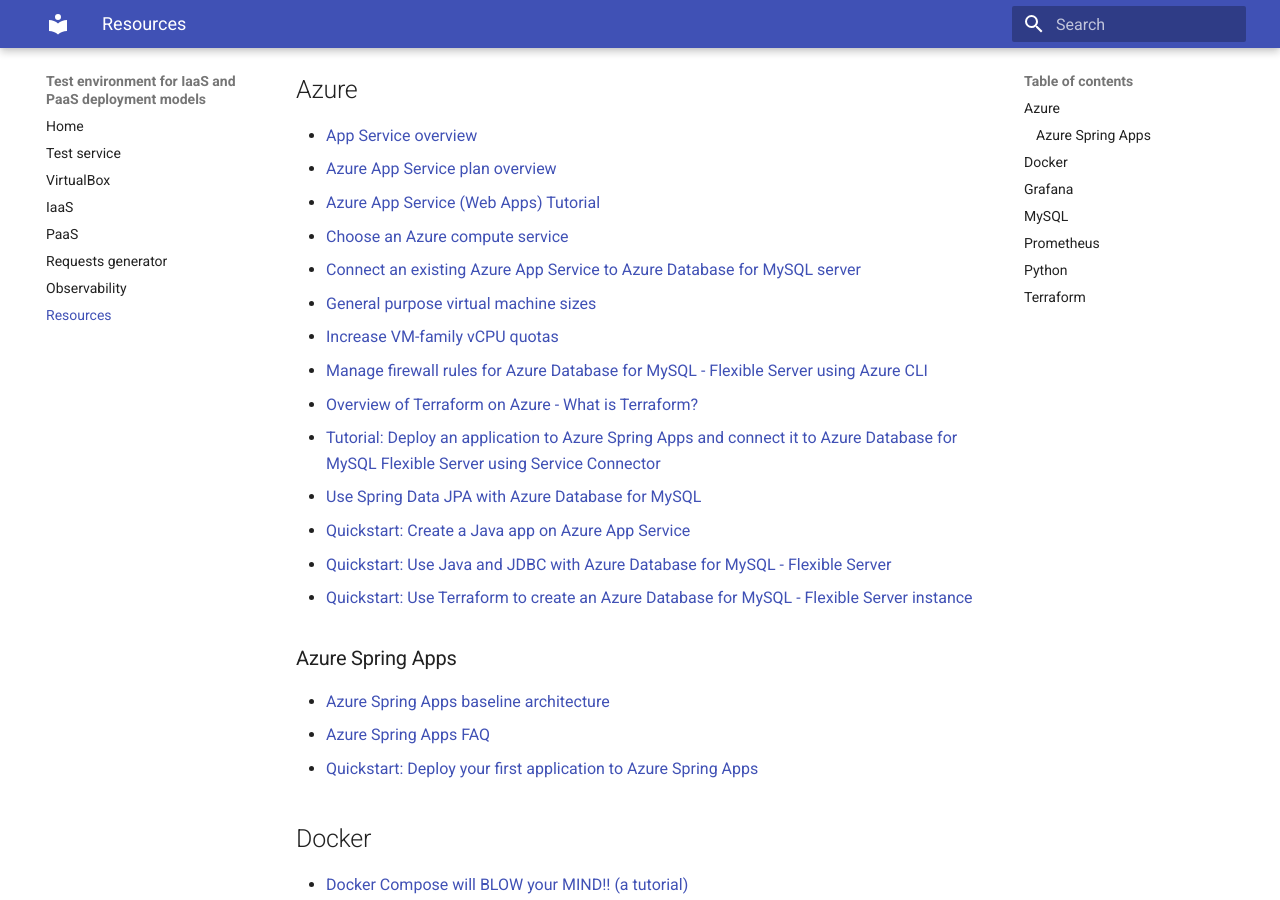
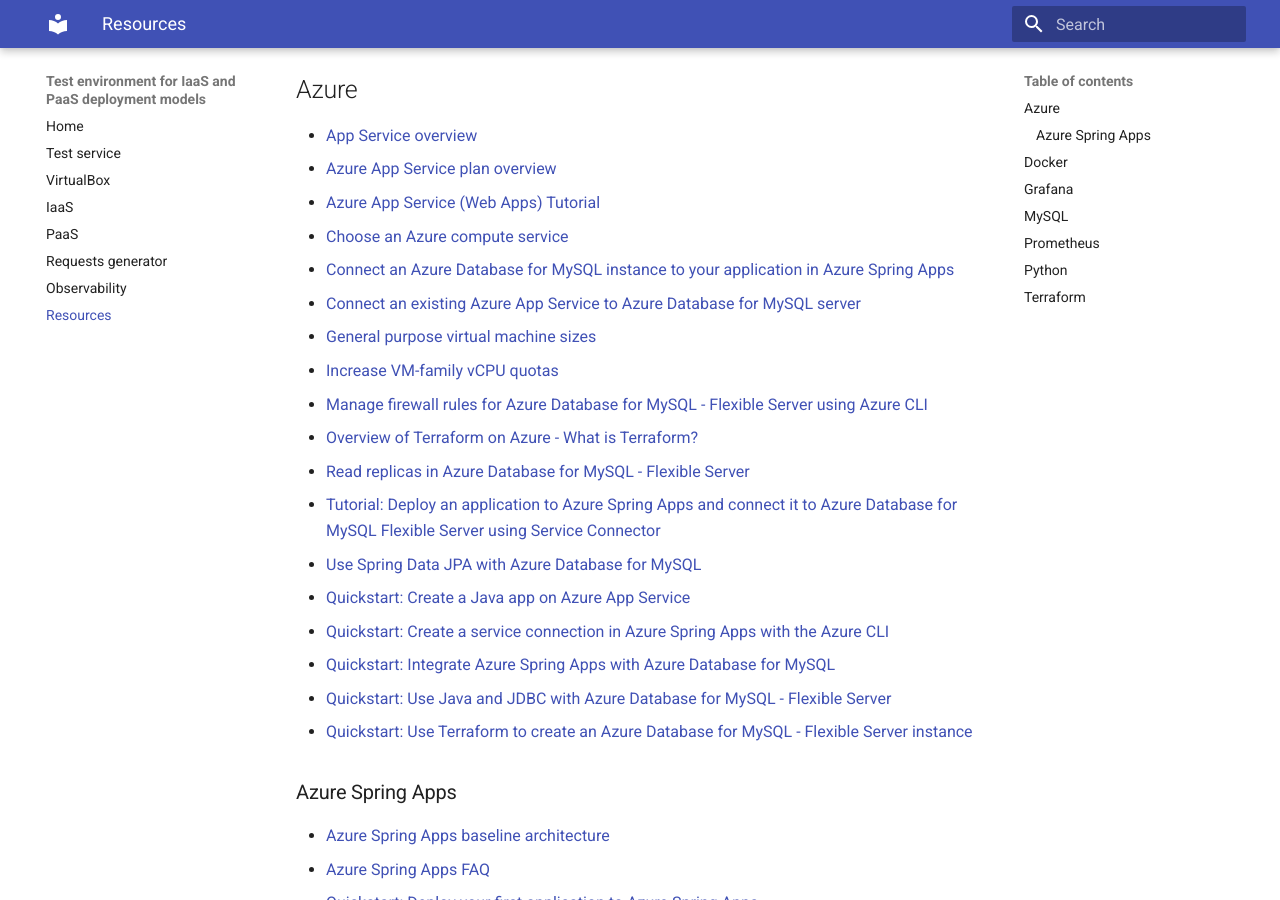
Before and after one commit to WasilewM/23Z-INZ, an MkDocs documentation site: the page built from docs/docs/resources.md, in a window 1280 px wide and 900 px high, scrolled down 199 px. Built offline with MkDocs 1.6.1 and Material for MkDocs 9.7.7, drawn with Linux system fonts in a browser that asks for light colours.

Commit message:
Update resources section in docs

```diff
--- a/docs/docs/resources.md
+++ b/docs/docs/resources.md
@@ -6,14 +6,18 @@ Here is a list of articles used to create this documentation or articles on topi
 - [Azure App Service plan overview](https://learn.microsoft.com/en-us/azure/app-service/overview-hosting-plans)
 - [Azure App Service (Web Apps) Tutorial](https://www.youtube.com/watch?v=4BwyqmRTrx8&ab_channel=AdamMarczak-AzureforEveryone)
 - [Choose an Azure compute service](https://learn.microsoft.com/en-us/azure/architecture/guide/technology-choices/compute-decision-tree)
+- [Connect an Azure Database for MySQL instance to your application in Azure Spring Apps](https://learn.microsoft.com/en-us/azure/spring-apps/how-to-bind-mysql?tabs=Java%2CService-Connector)
 - [Connect an existing Azure App Service to Azure Database for MySQL server](https://learn.microsoft.com/en-us/azure/mysql/single-server/how-to-connect-webapp)
 - [General purpose virtual machine sizes](https://learn.microsoft.com/en-us/azure/virtual-machines/sizes-general)
 - [Increase VM-family vCPU quotas](https://learn.microsoft.com/en-us/azure/quotas/per-vm-quota-requests)
 - [Manage firewall rules for Azure Database for MySQL - Flexible Server using Azure CLI](https://learn.microsoft.com/en-us/azure/mysql/flexible-server/how-to-manage-firewall-cli)
 - [Overview of Terraform on Azure - What is Terraform?](https://learn.microsoft.com/en-us/azure/developer/terraform/overview)
+- [Read replicas in Azure Database for MySQL - Flexible Server](https://learn.microsoft.com/en-us/azure/mysql/flexible-server/concepts-read-replicas)
 - [Tutorial: Deploy an application to Azure Spring Apps and connect it to Azure Database for MySQL Flexible Server using Service Connector](https://learn.microsoft.com/en-us/azure/service-connector/tutorial-java-spring-mysql)
 - [Use Spring Data JPA with Azure Database for MySQL](https://learn.microsoft.com/en-us/azure/developer/java/spring-framework/configure-spring-data-jpa-with-azure-mysql?toc=%2Fazure%2Fmysql%2Ftoc.json&bc=%2Fazure%2Fbread%2Ftoc.json&tabs=password%2Cservice-connector&pivots=mysql-passwordless-flexible-server)
 - [Quickstart: Create a Java app on Azure App Service](https://learn.microsoft.com/en-us/azure/app-service/quickstart-java?pivots=java-maven-tomcat)
+- [Quickstart: Create a service connection in Azure Spring Apps with the Azure CLI](https://learn.microsoft.com/en-us/azure/service-connector/quickstart-cli-spring-cloud-connection?source=recommendations&tabs=Using-access-key)
+- [Quickstart: Integrate Azure Spring Apps with Azure Database for MySQL](https://learn.microsoft.com/en-us/azure/spring-apps/quickstart-integrate-azure-database-mysql?tabs=azure-cli)
 - [Quickstart: Use Java and JDBC with Azure Database for MySQL - Flexible Server](https://learn.microsoft.com/en-us/azure/mysql/flexible-server/connect-java?tabs=password)
 - [Quickstart: Use Terraform to create an Azure Database for MySQL - Flexible Server instance](https://learn.microsoft.com/en-us/azure/mysql/flexible-server/quickstart-create-terraform?tabs=azure-cli)
 
```
